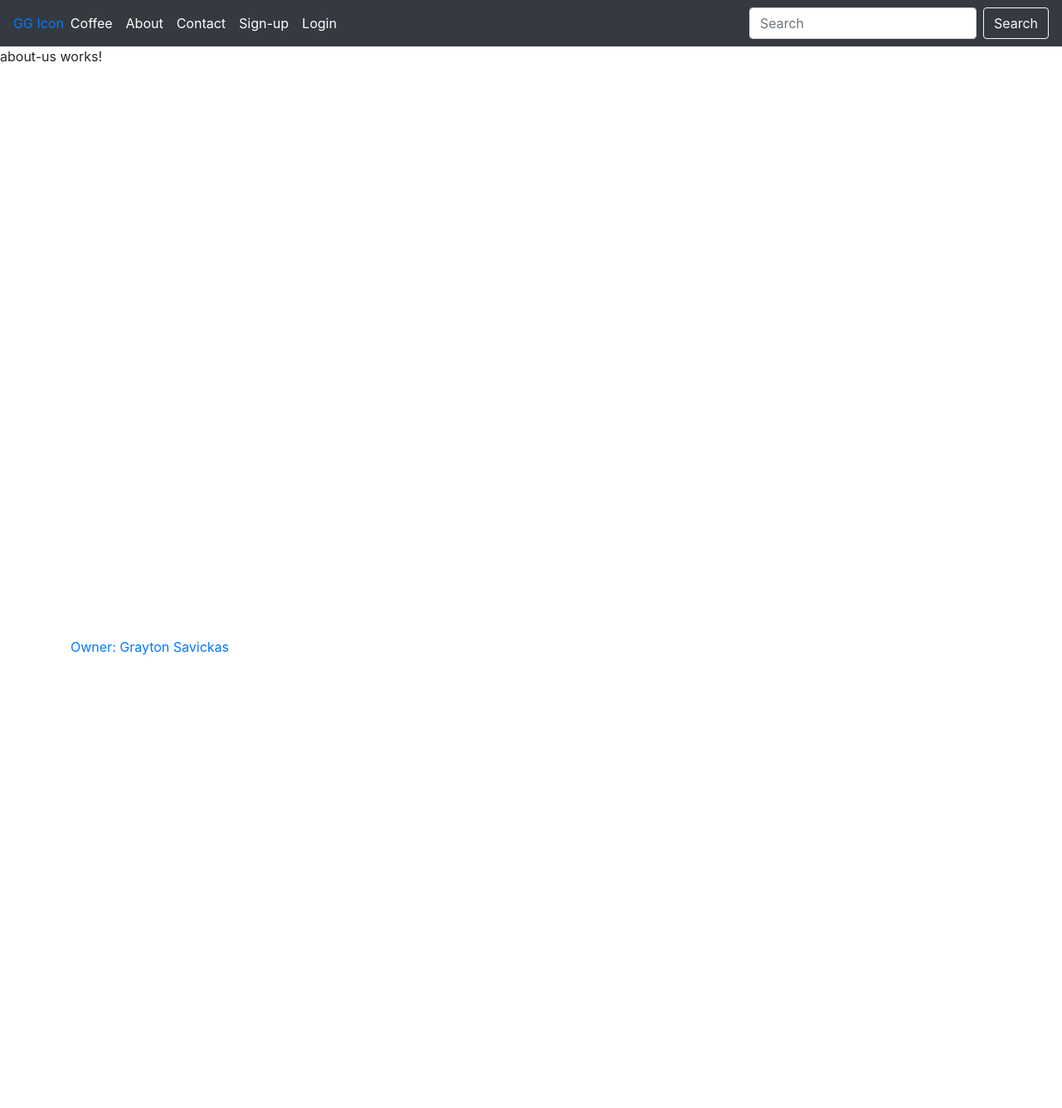
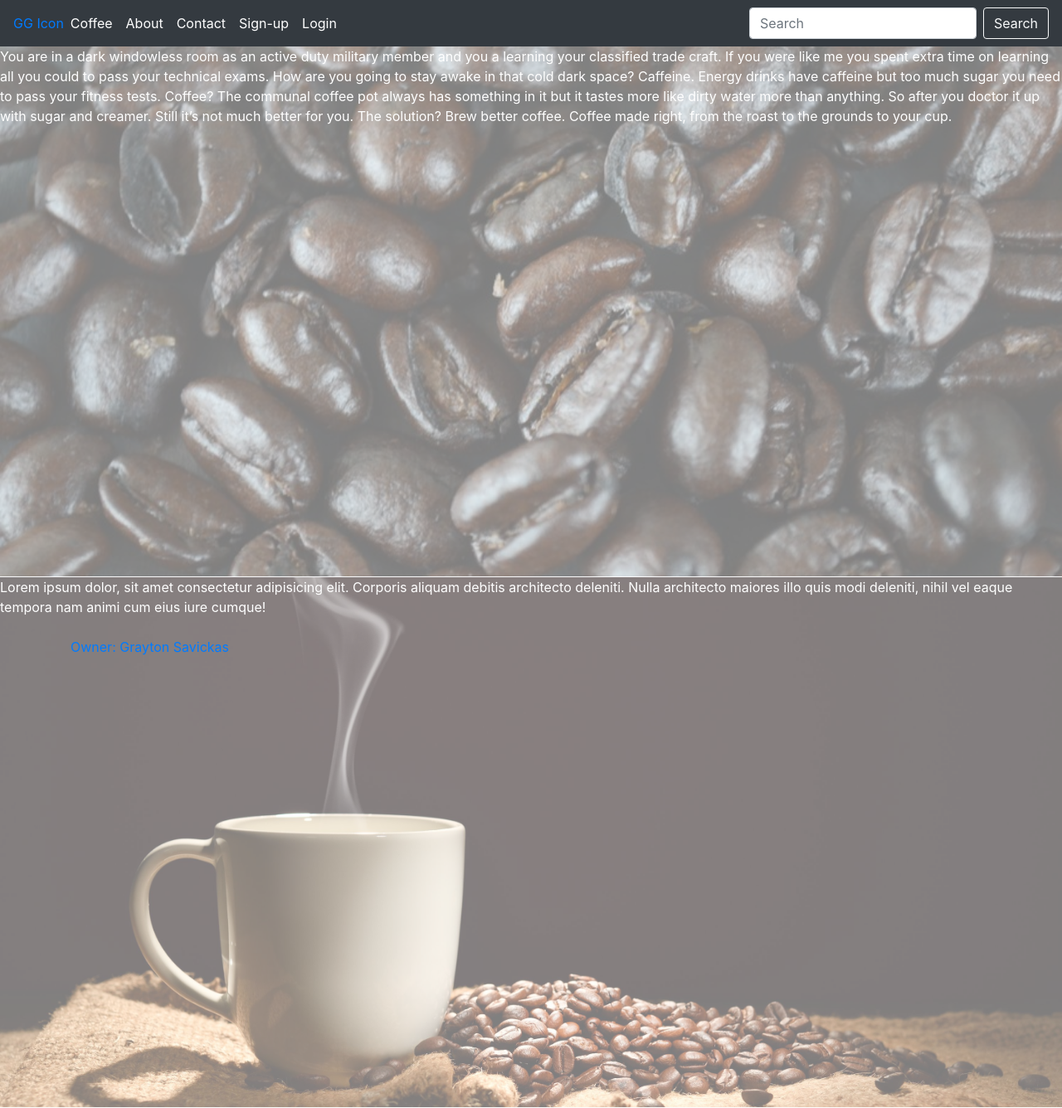
Before and after one commit to gsavickas/GraytonsGrounds, an Angular app: page /about in a window 1280 px wide. Shown: the whole page at 83% size. Before the commit the page ends 800 px from the top, so only its background shows below. Built offline with nearby package versions, Linux system fonts and the light colour scheme.

Commit message:
New picture

```diff
--- a/src/app/about-us/about-us.component.html
+++ b/src/app/about-us/about-us.component.html
@@ -1,3 +1,25 @@
-<p>
-  about-us works!
-</p>
+<!-- this page will act as the header and nav bar all in one -->
+<main>
+    <div class="container text-center">
+    </div>
+    <!-- considering putting the p tag in a div that goes to the right of the picture with a opec background -->
+    <div>
+      <div class="container-fluid p-0 blockOneBg d-flex minH border-bottom border-light opatcity">
+        <p class="text-white">You are in a dark windowless room as an active duty military member
+           and you a learning your classified trade craft. If you were like me you spent extra time on learning all
+            you could to pass your technical exams. How are you going to stay awake in that cold dark space? Caffeine.
+            Energy drinks have caffeine but too much sugar you need to pass your fitness tests. Coffee? The communal coffee pot
+            always has something in it but it tastes more like dirty water more than anything.
+             So after you doctor it up with sugar and creamer.
+            Still it’s not much better for you. The solution? Brew better coffee.
+           Coffee made right, from the roast to the grounds to your cup. </p>
+      </div>
+    </div>
+    <div>
+      <div class="container-fluid p-0 blockTwoBg d-flex minH border-bottom border-light opatcity">
+        <p class="text-white">Lorem ipsum dolor, sit amet consectetur adipisicing elit. Corporis aliquam debitis
+          architecto deleniti.
+          Nulla architecto maiores illo quis modi deleniti, nihil vel eaque tempora nam animi cum eius iure cumque!</p>
+      </div>
+    </div>
+  </main>
--- a/src/app/home-page/home-page.component.html
+++ b/src/app/home-page/home-page.component.html
@@ -17,4 +17,14 @@
         Nulla architecto maiores illo quis modi deleniti, nihil vel eaque tempora nam animi cum eius iure cumque!</p>
     </div>
   </div>
+  <div>
+      <div class="container-fluid p-0 blockThreeBg d-flex minH border-bottom border-light">
+        <p class="text-white">Lorem ipsum dolor, sit amet consectetur adipisicing elit. Corporis aliquam debitis
+          architecto deleniti.
+          Nulla architecto maiores illo quis modi deleniti, nihil vel eaque tempora nam animi cum eius iure cumque!</p>
+      </div>
+    </div>
 </main>
+
+
+<!-- blockThreeBg -->
--- a/src/app/loginPage/login/login.component.html
+++ b/src/app/loginPage/login/login.component.html
@@ -26,7 +26,6 @@
               <div *ngIf="password.errors.maxlength">Password cannot be longer than 32 characters</div>
             </div>
           </div>
-
            <div class="buttonArea d-flex-column form-group">
             <button color="primary" routerLink=".">Login</button>
           </div>
--- a/src/styles.scss
+++ b/src/styles.scss
@@ -5,7 +5,12 @@
 .blockTwoBg{
     background: transparent url('./assets/coffeeCup/coffeeCup.jpg') no-repeat center center /cover
 }
-
+.blockThreeBg{
+    background: transparent url('./assets/coffeeWood/wallhaven-9094.jpg') no-repeat center center /cover
+}
 .minH{
     height: 50vw;
 }
+.opatcity{
+    opacity: 0.5;
+}
```
Also changed, not shown: src/assets/coffeeWood/wallhaven-9094.jpg (added).
